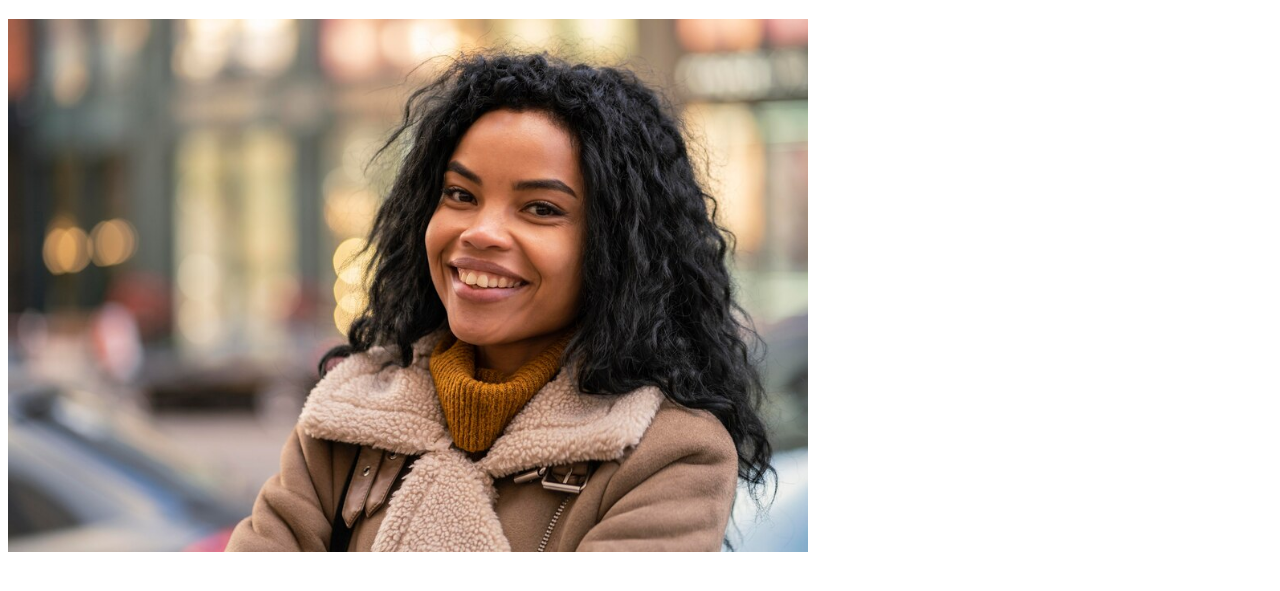
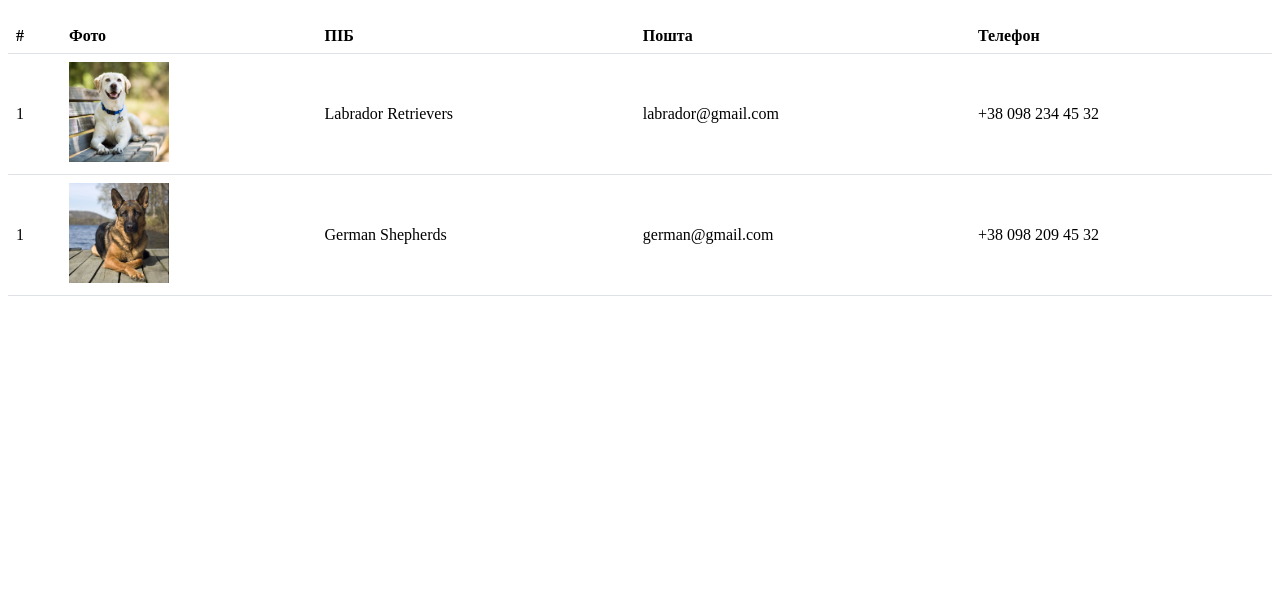
Before and after one commit to novakvova/HTML_JavaScript_NPR211, a plain HTML site: page 1.Simple HTML/index.html in a window 1280 px wide. Shown: the part 61-652 px from the top of the page. Drawn offline with Linux system fonts and the light colour scheme.

Commit message:
Working table is good

```diff
--- /dev/null
+++ b/1.Simple HTML/css/index.scss
@@ -0,0 +1,22 @@
+$border-color: #315ba8;
+$background-color: #8ca4a8;
+
+.my-table {
+  //border: solid 1px $border-color;
+  width: 100%;
+  border-collapse: collapse;
+  border-color: #dee2e6;
+  border-spacing: 2px;
+
+  thead {
+    th {
+      font-weight: bold;
+    }
+  }
+  th, td {
+    text-align: left;
+    padding: .5rem;
+    border: #dee2e6 solid 0;
+    border-bottom-width: 1px;
+  }
+}
--- /dev/null
+++ b/1.Simple HTML/css/site.css
@@ -0,0 +1,6 @@
+.my-table {
+    border: solid 1px #315ba8;
+}
+.my-table thead {
+    background-color: #8ca4a8;
+}
--- a/1.Simple HTML/index.html
+++ b/1.Simple HTML/index.html
@@ -4,11 +4,45 @@
     <meta charset="UTF-8">
     <meta name="viewport" content="width=device-width, initial-scale=1.0">
     <title>Смакуємо ковбаску</title>
+<!--    <link rel="stylesheet" href="/css/site.css">-->
+    <link rel="stylesheet" href="/css/index.css">
 </head>
 <body>
     <main>
         <h1>Салон краси--</h1>
-        <img src="/images/woman.jpg" alt="Жінка" width="800" />
+<!--        <img src="/images/woman.jpg" alt="Жінка" width="800" />-->
+        <table class="my-table">
+            <thead>
+                <tr>
+                    <th>#</th>
+                    <th>Фото</th>
+                    <th>ПІБ</th>
+                    <th>Пошта</th>
+                    <th>Телефон</th>
+                </tr>
+            </thead>
+            <tbody>
+                <tr>
+                    <td>1</td>
+                    <td>
+                        <img src="/images/1.jpg" alt="Labrador Retrievers" width="100">
+                    </td>
+                    <td>Labrador Retrievers</td>
+                    <td>labrador@gmail.com</td>
+                    <td>+38 098 234 45 32</td>
+                </tr>
+
+                <tr>
+                    <td>1</td>
+                    <td>
+                        <img src="/images/2.jpg" alt="German Shepherds" width="100">
+                    </td>
+                    <td>German Shepherds</td>
+                    <td>german@gmail.com</td>
+                    <td>+38 098 209 45 32</td>
+                </tr>
+            </tbody>
+        </table>
     </main>
 </body>
 </html>
```
Also changed, not shown: 1.Simple HTML/css/index.css (added), 1.Simple HTML/images/1.jpg (added), 1.Simple HTML/images/2.jpg (added), 1.Simple HTML/images/3.jpg (added), 1.Simple HTML/images/4.jpg (added), 1 other file.
